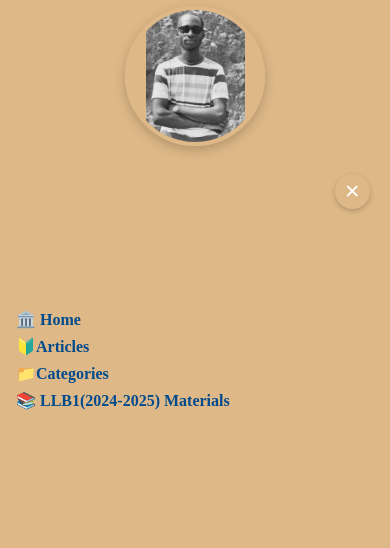
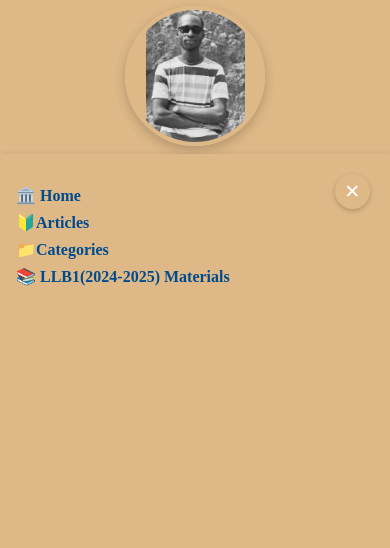
Before and after one commit to Enock777-creator/Me-Enock-lexhub, a plain HTML site: page index.html in a window 390 px wide. Both pictures are taken after a click on the button "Open sidebar". Shown: the part 282-830 px from the top of the page. Drawn offline with nearby package versions, Linux system fonts and the light colour scheme; no server answers.

Commit message:
Update style.css

```diff
--- a/style.css
+++ b/style.css
@@ -174,23 +174,24 @@ main {
 }
 
 /* ==========================================================================
-   SIDEBAR
+   SIDEBAR (IMPROVED)
    ========================================================================== */
 #sidebar {
-  position: fixed;
-  top: 0;
-  bottom: 0;
+  position: absolute;
+  top: calc(var(--hdr-height));
   left: 0;
-  width: 160px;
+  width: 220px;
+  height: auto;
+  max-height: calc(100vh - var(--hdr-height));
   background: var(--accent);
-  padding-top: var(--hdr-height);
-  padding-left: 1rem;
-  padding-right: 1rem;
+  padding: 1rem 1rem;
   overflow-y: auto;
   transform: translateX(-100%);
   transition: transform 0.3s ease;
   box-shadow: 2px 0 6px rgba(0,0,0,0.1);
-  z-index: 999;
+  z-index: 1500;
+  border-top-left-radius: 0 0;
+  border-bottom-left-radius: 0 0;
 }
 
 #sidebar.active {
@@ -207,6 +208,25 @@ main {
 
 #sidebar a:hover {
   color: #fff;
+}
+
+/* Make sure sidebarToggle stays above the sidebar */
+#sidebarToggle {
+  z-index: 2000;
+}
+
+/* Responsive: sidebar full width on mobile */
+@media (max-width: 700px) {
+  #sidebar {
+    width: 100vw;
+    left: 0;
+    top: calc(var(--hdr-height));
+    max-height: calc(100vh - var(--hdr-height));
+    padding: 1.5rem 1rem;
+  }
+  #sidebar.active ~ main {
+    margin-left: 0;
+  }
 }
 
 /* ==========================================================================
@@ -417,6 +437,16 @@ nav {
     transform: none;
     padding: 2rem 1rem;
   }
+  #sidebar {
+    width: 100vw;
+    left: 0;
+    top: calc(var(--hdr-height));
+    max-height: calc(100vh - var(--hdr-height));
+    padding: 1.5rem 1rem;
+  }
+  #sidebar.active ~ main {
+    margin-left: 0;
+  }
 }
 
 /* ==========================================================================
@@ -547,14 +577,4 @@ footer {
   .article-box img {
     margin: 0.75rem auto;
   }
-
-  /* Mobile: full-width sidebar off-canvas */
-  #sidebar {
-    width: 100%;
-    transform: translateX(-100%);
-  }
-
-  #sidebar.active {
-    transform: translateX(0);
-  }
 }
```
